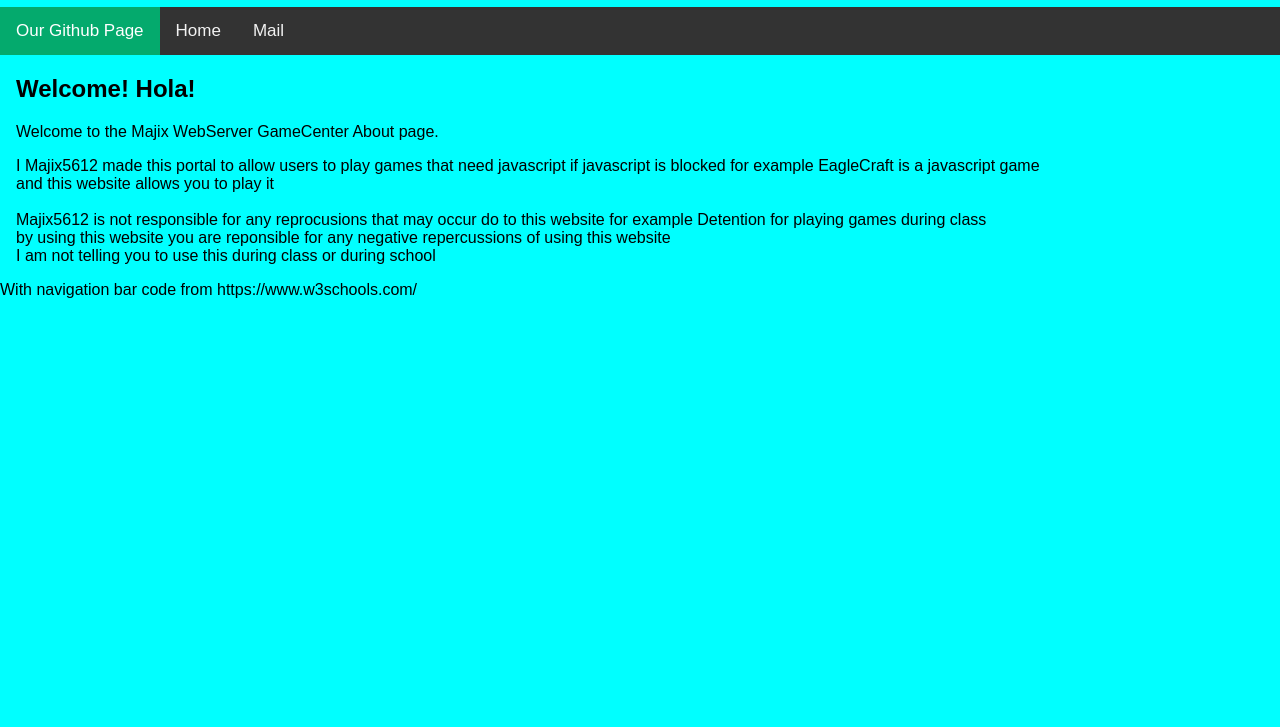
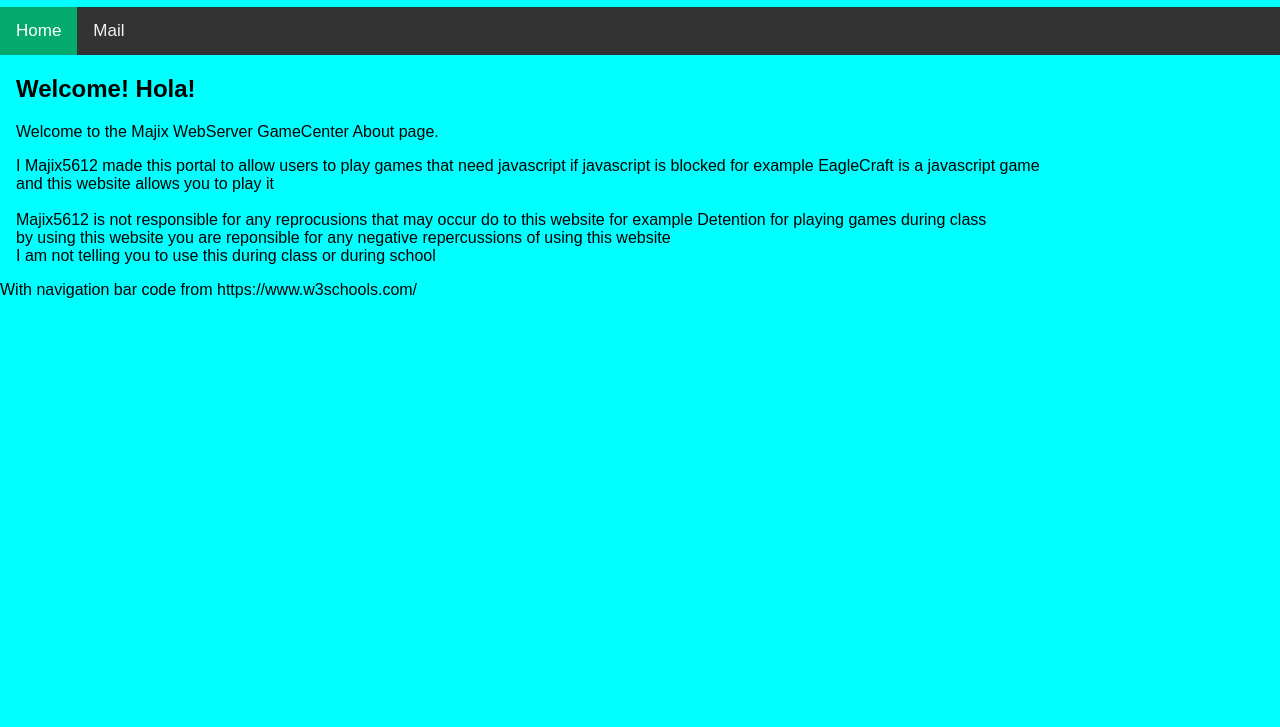
Before and after one commit to majix5612/majixschools.github.io, a plain HTML site: page index-aboutus.html in a window 1280 px wide. Shown: the part 73-800 px from the top of the page. Drawn offline with Linux system fonts and the light colour scheme.

Commit message:
Update index-aboutus.html

```diff
--- a/index-aboutus.html
+++ b/index-aboutus.html
@@ -40,8 +40,7 @@ body {
 <body>
 
 <div class="topnav">
-  <a class="active" href="https://github.com/Majix5612/majixschools.github.io">Our Github Page</a>
-  <a href="index.html">Home</a>
+  <a class="active" href="index.html">Home</a>
   <a href="mailto:1935245@fcpsschools.net?subject=QA|MajixServer Mail">Mail</a>
 </div>
 
```
